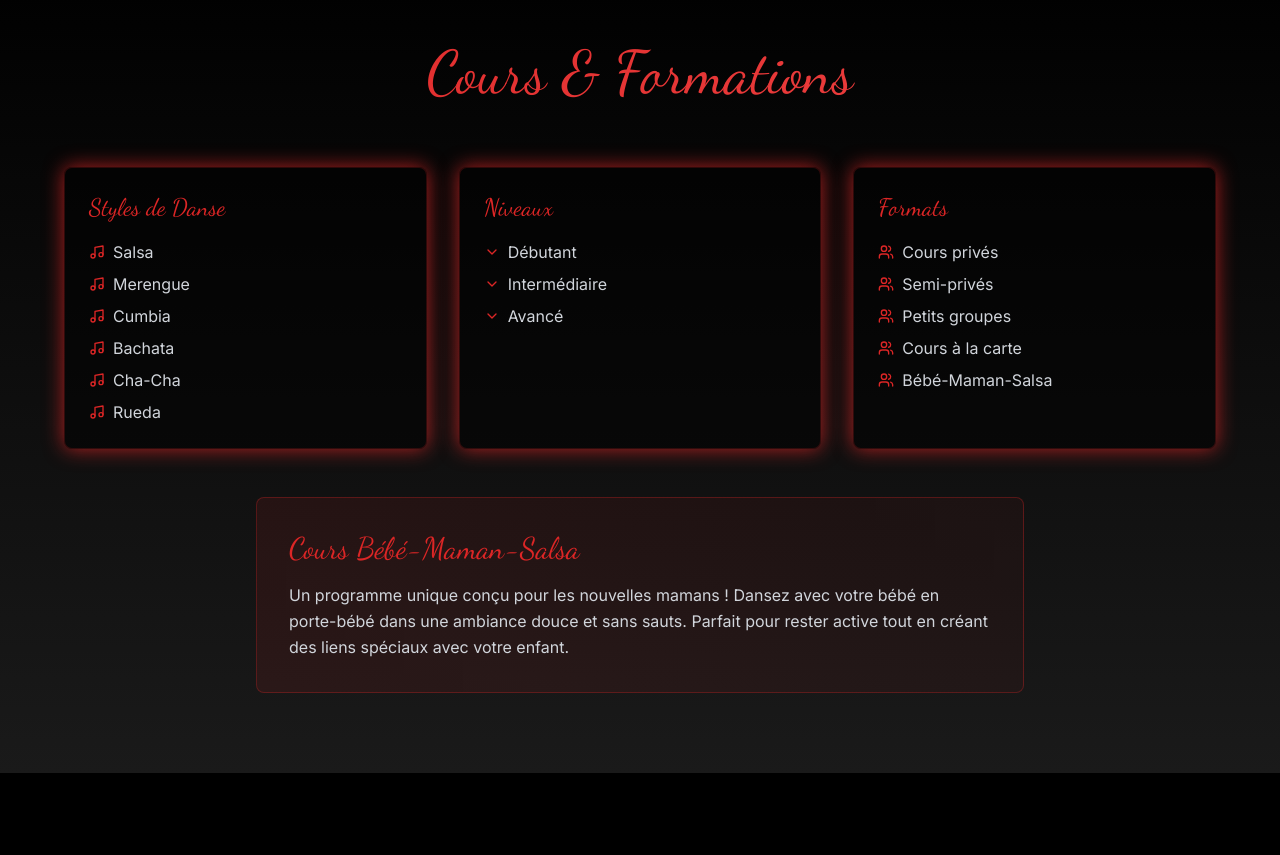
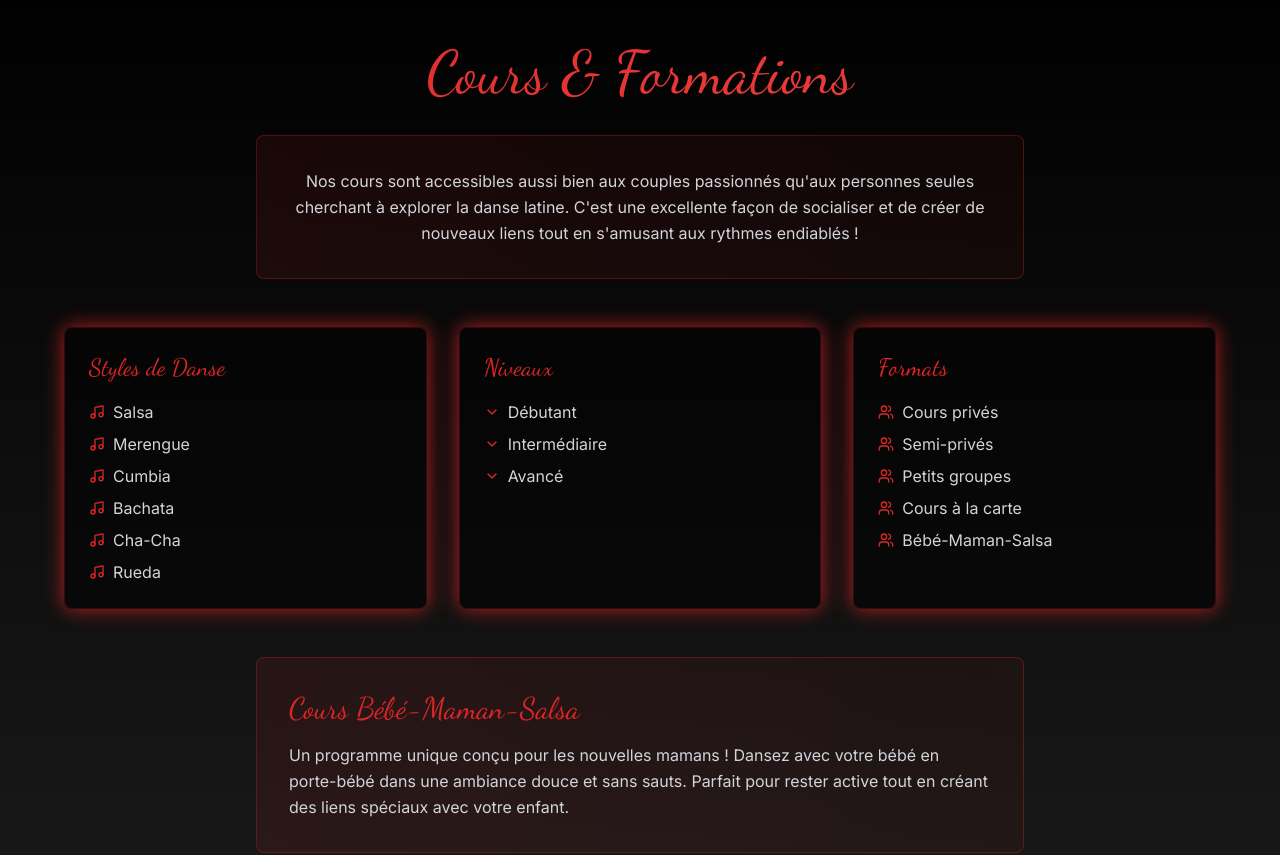
Before and after one commit to mx800/salsacontigo, a React (Vite) app: page / in a window 1280 px wide. Shown: the part 2140-2995 px from the top of the page. Built offline with nearby package versions, Linux system fonts and the light colour scheme.

Commit message:
add solo texte

```diff
--- a/src/App.tsx
+++ b/src/App.tsx
@@ -134,7 +134,7 @@ function App() {
               Notre philosophie repose sur trois piliers : la <strong className="text-primary">Passión</strong> qui anime chaque mouvement, la <strong className="text-primary">Dinámica</strong> qui rythme nos cours, et l'<strong className="text-primary">Elegancia</strong> qui caractérise notre approche pédagogique. Nous croyons que la danse est bien plus qu'une série de pas - c'est une expression de soi, une connexion avec les autres et une célébration de la vie.
             </p>
             <p>
-              Avec des cours à <strong>Jonquière</strong>, <strong>Alma</strong>, <strong>Saint-Jean-Eudes</strong> et <strong>Rivière-du-Loup</strong>, nous rendons la danse latine accessible à tous, des débutants aux danseurs avancés.
+              Avec des cours à <strong>Jonquière</strong>, <strong>Alma</strong>, <strong>Saint-Jean-Eudes</strong> et <strong>Rivière-du-Loup</strong>, nous rendons la danse latine accessible au Saguenay, des débutants aux danseurs avancés.
             </p>
           </div>
         </div>
@@ -197,7 +197,13 @@ function App() {
       {/* Section 4: Cours et Formations */}
       <section id="cours" className="py-20 bg-gradient-to-b from-black to-secondary">
         <div className="container mx-auto px-6">
-          <h2 className="font-script text-5xl md:text-6xl text-center mb-16 gradient-text fade-in">Cours & Formations</h2>
+          <h2 className="font-script text-5xl md:text-6xl text-center mb-8 gradient-text fade-in">Cours & Formations</h2>
+
+          <div className="max-w-3xl mx-auto mb-12 bg-gradient-to-r from-primary/10 to-primary/5 p-8 rounded-lg border border-primary/30 fade-in">
+            <p className="text-gray-300 leading-relaxed text-center">
+              Nos cours sont accessibles aussi bien aux couples passionnés qu'aux personnes seules cherchant à explorer la danse latine. C'est une excellente façon de socialiser et de créer de nouveaux liens tout en s'amusant aux rythmes endiablés !
+            </p>
+          </div>
 
           <div className="grid md:grid-cols-3 gap-8 max-w-6xl mx-auto mb-12">
             {/* Dance Styles */}
@@ -335,6 +341,7 @@ function App() {
             {[
               { name: 'Carlos Rodriguez', specialty: 'Salsa & Rueda' },
               { name: 'Maria Sanchez', specialty: 'Bachata & Cha-Cha' },
+              { name: 'Diego Martinez', specialty: 'Merengue & Cumbia' },
               { name: 'Diego Martinez', specialty: 'Merengue & Cumbia' },
               { name: 'Isabella Torres', specialty: 'Salsa Avancée' },
             ].map((instructor, idx) => (
```
